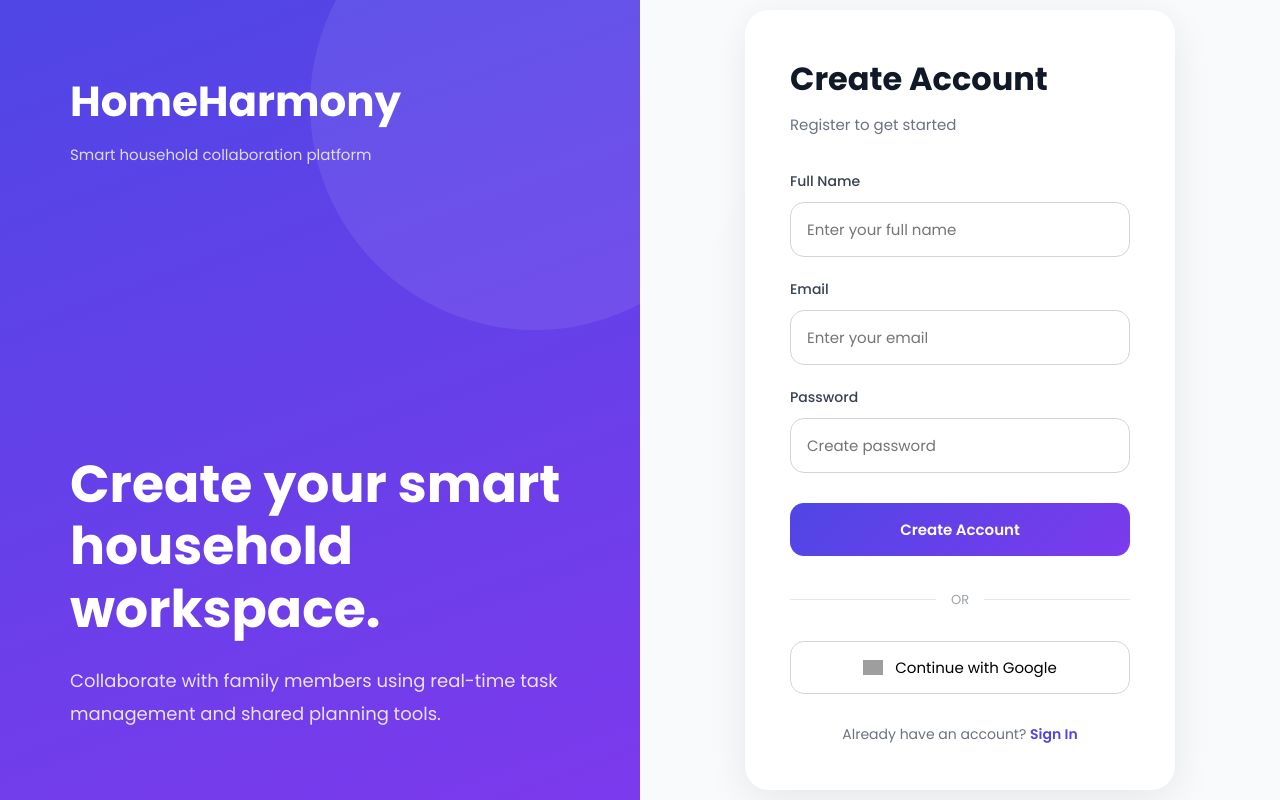
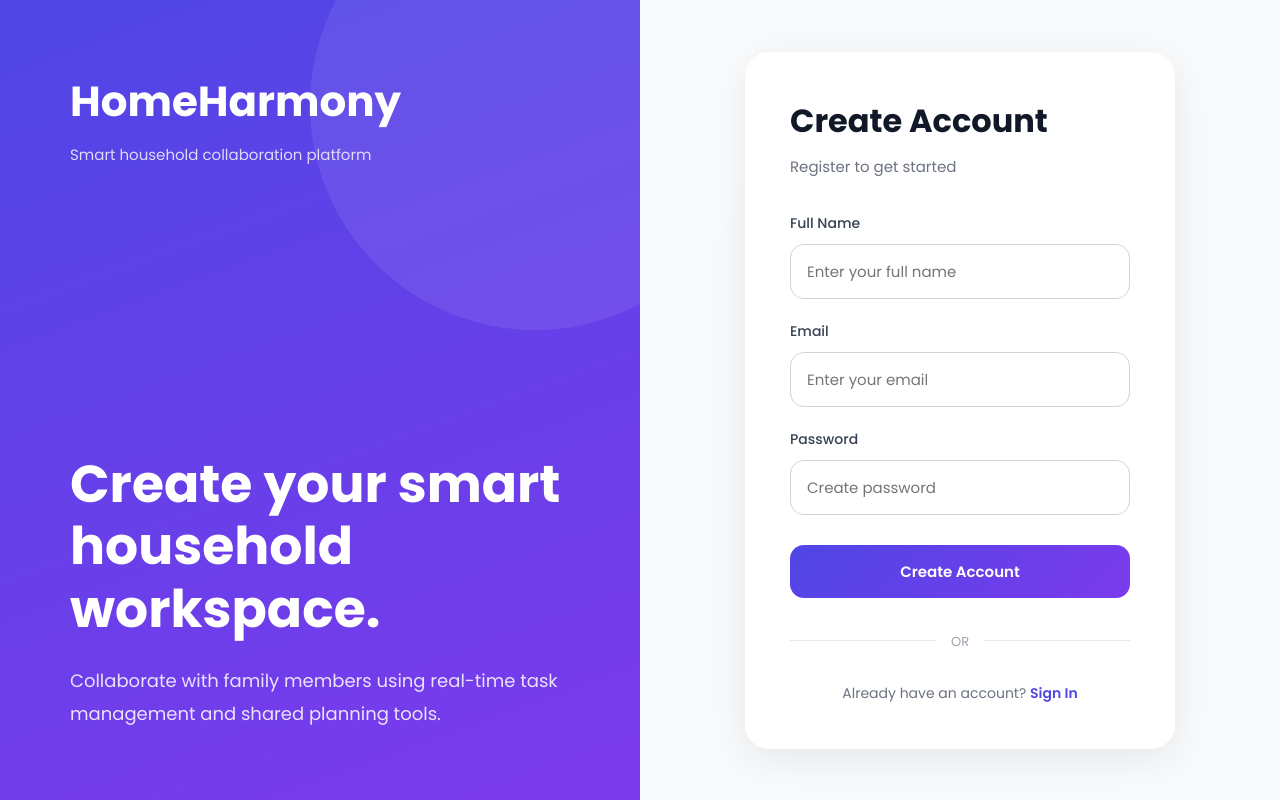
Before and after one commit to srivarshans2006/HomeHarmony, a Flask app: page /register in a window 1280 px wide. Run offline with Flask 3, Linux system fonts and the light colour scheme; grey boxes are pictures that could not be loaded.

Commit message:
Final v1

```diff
--- a/app/templates/auth/register.html
+++ b/app/templates/auth/register.html
@@ -104,15 +104,7 @@
                     <span>OR</span>
                 </div>
 
-                <button class="google-btn">
 
-                    <img
-                        src="https://cdn.jsdelivr.net/gh/devicons/devicon/icons/google/google-original.svg"
-                        alt="Google">
-
-                    Continue with Google
-
-                </button>
 
                 <p class="bottom-text">
 
```
